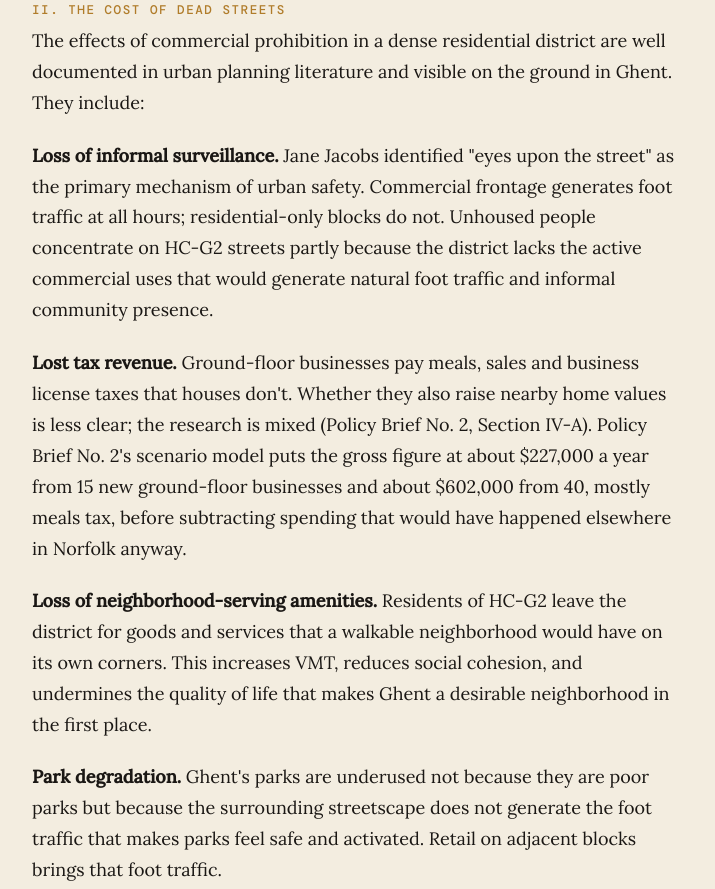
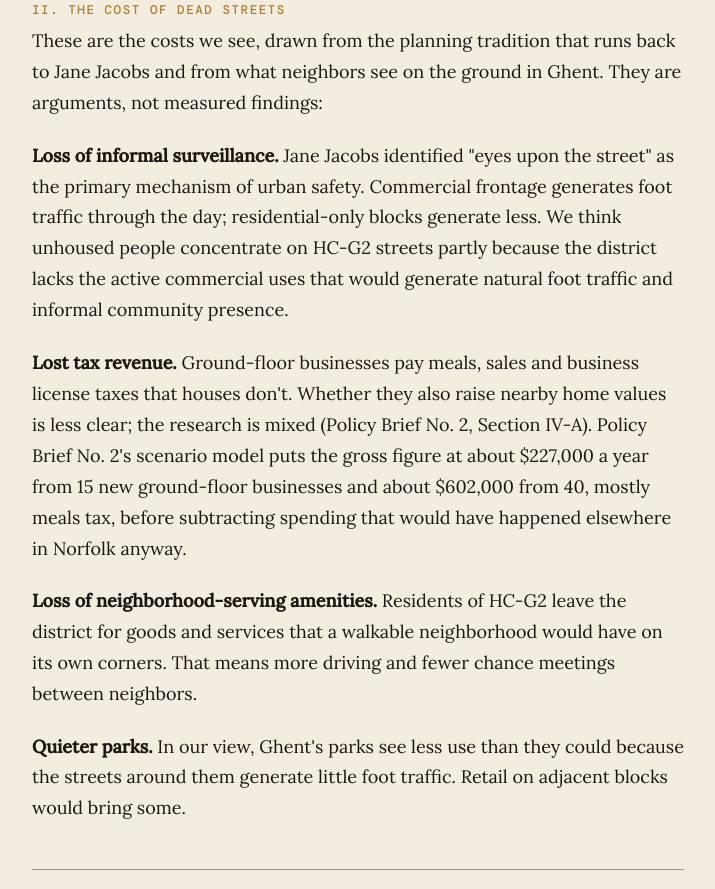
Before and after one commit to jedelman/ghent-zoning-reform, a plain HTML site: page policy/brief-01.html in a window 1280 px wide. Shown: the part 2631-3520 px from the top of the page, without its empty margins (282-997 px from the left). Drawn offline with nearby package versions, Linux system fonts and the light colour scheme.

Commit message:
Brief 1, Section II: state the costs as arguments, not documented findings
The independent review flagged Section II's cost claims (unhoused
concentration, park use, driving) as unsourced. They now read as the
campaign's view: "arguments, not measured findings".

Co-Authored-By: Claude Opus 5.5 <noreply@anthropic.com>
Claude-Session: https://claude.ai/code/session_01Sqvwr6hkSFEKHhWDSZxL63

```diff
--- a/policy/brief-01.html
+++ b/policy/brief-01.html
@@ -80,15 +80,15 @@
     </div>
 
     <h4>II. The Cost of Dead Streets</h4>
-    <p>The effects of commercial prohibition in a dense residential district are well documented in urban planning literature and visible on the ground in Ghent. They include:</p>
+    <p>These are the costs we see, drawn from the planning tradition that runs back to Jane Jacobs and from what neighbors see on the ground in Ghent. They are arguments, not measured findings:</p>
 
-    <p><strong>Loss of informal surveillance.</strong> Jane Jacobs identified "eyes upon the street" as the primary mechanism of urban safety. Commercial frontage generates foot traffic at all hours; residential-only blocks do not. Unhoused people concentrate on HC-G2 streets partly because the district lacks the active commercial uses that would generate natural foot traffic and informal community presence.</p>
+    <p><strong>Loss of informal surveillance.</strong> Jane Jacobs identified "eyes upon the street" as the primary mechanism of urban safety. Commercial frontage generates foot traffic through the day; residential-only blocks generate less. We think unhoused people concentrate on HC-G2 streets partly because the district lacks the active commercial uses that would generate natural foot traffic and informal community presence.</p>
 
     <p><strong>Lost tax revenue.</strong> Ground-floor businesses pay meals, sales and business license taxes that houses don't. Whether they also raise nearby home values is less clear; the research is mixed (Policy Brief No. 2, Section IV-A). Policy Brief No. 2's scenario model puts the gross figure at about $227,000 a year from 15 new ground-floor businesses and about $602,000 from 40, mostly meals tax, before subtracting spending that would have happened elsewhere in Norfolk anyway.</p>
 
-    <p><strong>Loss of neighborhood-serving amenities.</strong> Residents of HC-G2 leave the district for goods and services that a walkable neighborhood would have on its own corners. This increases VMT, reduces social cohesion, and undermines the quality of life that makes Ghent a desirable neighborhood in the first place.</p>
+    <p><strong>Loss of neighborhood-serving amenities.</strong> Residents of HC-G2 leave the district for goods and services that a walkable neighborhood would have on its own corners. That means more driving and fewer chance meetings between neighbors.</p>
 
-    <p><strong>Park degradation.</strong> Ghent's parks are underused not because they are poor parks but because the surrounding streetscape does not generate the foot traffic that makes parks feel safe and activated. Retail on adjacent blocks brings that foot traffic.</p>
+    <p><strong>Quieter parks.</strong> In our view, Ghent's parks see less use than they could because the streets around them generate little foot traffic. Retail on adjacent blocks would bring some.</p>
 
     <hr class="rule" />
 
```
